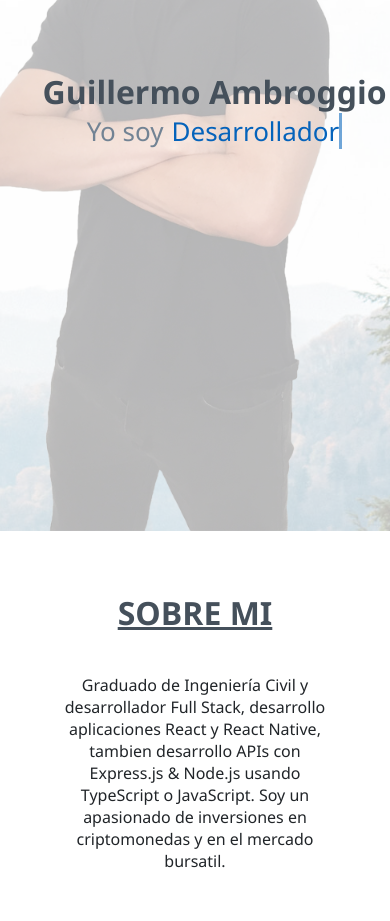
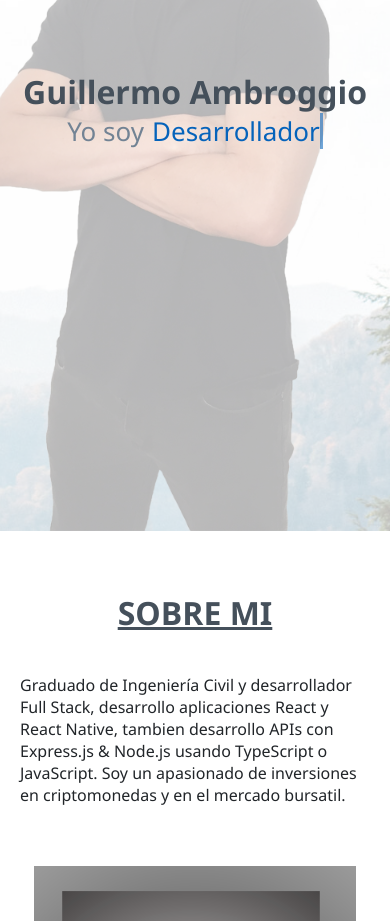
Before and after one commit to GuillermoAmbroggio/portfolio, a React app: page / in a window 390 px wide. Shown: the part 313-1234 px from the top of the page. Built offline with nearby package versions, Linux system fonts and the light colour scheme; the HTML template or start-up script is replaced by a standard one.

Commit message:
:green_heart: Fix CI

```diff
--- a/package.json
+++ b/package.json
@@ -12,7 +12,6 @@
     "immer": "^8.0.1",
     "react": "^17.0.1",
     "react-dom": "^17.0.1",
-    "react-is": "^17.0.2",
     "react-redux": "^7.2.2",
     "react-responsive-carousel": "^3.2.15",
     "redux": "^4.0.5",
--- a/src/components/atoms/text/Text.ts
+++ b/src/components/atoms/text/Text.ts
@@ -6,6 +6,7 @@ export const Text = styled.p`
   font-weight: ${({ theme }) => theme.fontWeights.regular};
 
   @media (max-width: 480px) {
+    justify-content: left;
     font-size: ${({ theme }) => theme.fontSizes.mobile.regular};
   }
 `;
--- a/src/components/navBar/navbar.style.ts
+++ b/src/components/navBar/navbar.style.ts
@@ -137,6 +137,8 @@ export const Menu = styled.div<IMenu>`
 `;
 
 export const LeftMenu = styled.div<IMenu>`
+  -webkit-transform: translate3d(0, 0, 0);
+  transform: translate3d(0, 0, 0);
   position: fixed;
   height: calc(100vh - 65px);
   top: 65px;
--- a/src/components/organisms/resume/resume.style.ts
+++ b/src/components/organisms/resume/resume.style.ts
@@ -9,7 +9,7 @@ export const ContainerResume = styled.div`
   @media (min-width: 1024px) {
     padding: 60px 150px 0px 150px;
   }
-  @media (max-width: 376px) {
+  @media (max-width: 480px) {
     padding: 60px 20px 0px 20px;
   }
 `;
--- a/src/components/organisms/skills/skills.style.ts
+++ b/src/components/organisms/skills/skills.style.ts
@@ -9,7 +9,7 @@ export const ContainerSkills = styled.div`
   @media (min-width: 1024px) {
     padding: 0px 150px;
   }
-  @media (max-width: 376px) {
+  @media (max-width: 480px) {
     padding: 0px 20px;
   }
 `;
--- a/src/components/sections/about/About.tsx
+++ b/src/components/sections/about/About.tsx
@@ -21,9 +21,7 @@ const About: React.FC = () => {
       <AnchorAbout id="about" />
       <ContainerAbout data-aos="fade-up">
         <Title>{texts.about.title}</Title>
-        <Text style={{ textAlign: "center", margin: "40px 0px" }}>
-          {texts.about.intro}
-        </Text>
+        <Text style={{ margin: "40px 0px" }}>{texts.about.intro}</Text>
         <Row>
           <ImgProfile src={profileImg} />
           <Column style={{ margin: 20 }}>
--- a/src/components/sections/about/about.style.ts
+++ b/src/components/sections/about/about.style.ts
@@ -17,7 +17,7 @@ export const ContainerAbout = styled.div`
   @media (min-width: 1024px) {
     padding: 60px 150px;
   }
-  @media (max-width: 376px) {
+  @media (max-width: 480px) {
     padding: 60px 20px;
   }
 `;
@@ -34,6 +34,7 @@ export const ImgProfile = styled.img`
   padding: 20px;
   @media (max-width: 768px) {
     width: 100%;
+    height: 100%;
   }
 `;
 
--- a/src/components/sections/contact/contact.style.ts
+++ b/src/components/sections/contact/contact.style.ts
@@ -17,7 +17,7 @@ export const ContainerContact = styled.div`
   @media (min-width: 1024px) {
     padding: 60px 150px;
   }
-  @media (max-width: 376px) {
+  @media (max-width: 480px) {
     padding: 60px 20px;
   }
 `;
--- a/src/components/sections/home/home.css
+++ b/src/components/sections/home/home.css
@@ -20,3 +20,14 @@
     justify-content: center;
   }
 }
+
+@media (max-width: 480px) {
+  .contText {
+    width: 100%;
+    text-align: center;
+    padding-left: 0px;
+  }
+  .heroSubtitle {
+    justify-content: center;
+  }
+}
--- a/src/components/sections/projects/projects.style.ts
+++ b/src/components/sections/projects/projects.style.ts
@@ -17,7 +17,7 @@ export const ContainerProjects = styled.div`
   @media (min-width: 1024px) {
     padding: 60px 150px;
   }
-  @media (max-width: 376px) {
+  @media (max-width: 480px) {
     padding: 60px 20px 0px 20px;
   }
 `;
```
Also changed, not shown: 3 other files (tests, documents, lock files or other folders).
